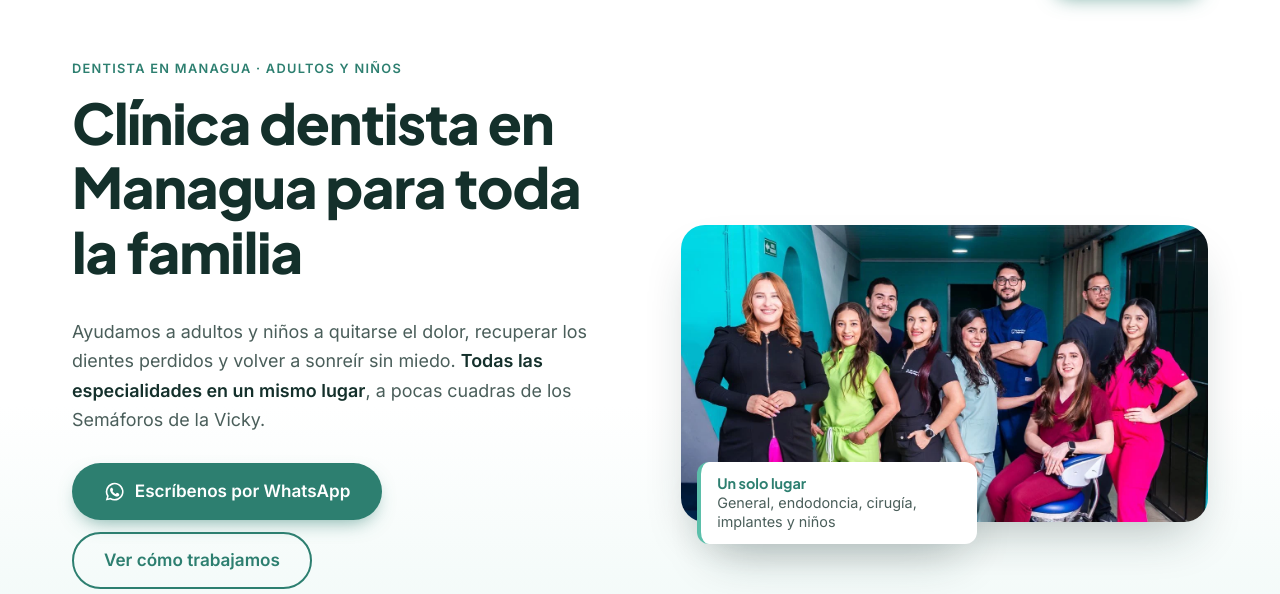
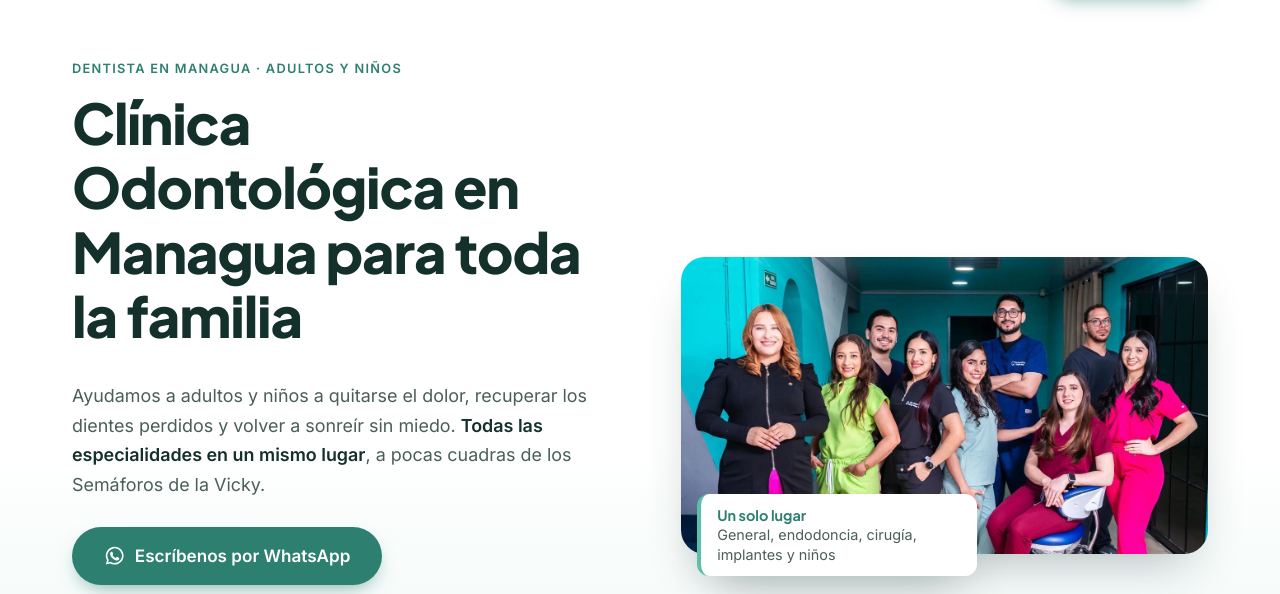
Before and after one commit to DavidR0824/clinica-odontomedica-integral, a plain HTML site: page index.html in a window 1280 px wide. Shown: the part 63-657 px from the top of the page. Drawn offline with Linux system fonts and the light colour scheme.

Commit message:
Hero: Clínica Odontológica en Managua
Co-Authored-By: Claude Opus 5.5 <noreply@anthropic.com>

```diff
--- a/index.html
+++ b/index.html
@@ -162,7 +162,7 @@
       <div class="container hero__grid">
         <div class="hero__copy">
           <p class="eyebrow hero-anim">Dentista en Managua · Adultos y niños</p>
-          <h1 class="hero-anim">Clínica dentista en Managua para toda la familia</h1>
+          <h1 class="hero-anim">Clínica Odontológica en Managua para toda la familia</h1>
           <p class="hero__lead hero-anim">Ayudamos a adultos y niños a quitarse el dolor, recuperar los dientes perdidos y volver a sonreír sin miedo. <strong>Todas las especialidades en un mismo lugar</strong>, a pocas cuadras de los Semáforos de la Vicky.</p>
 
           <div class="hero__ctas hero-anim">
```
